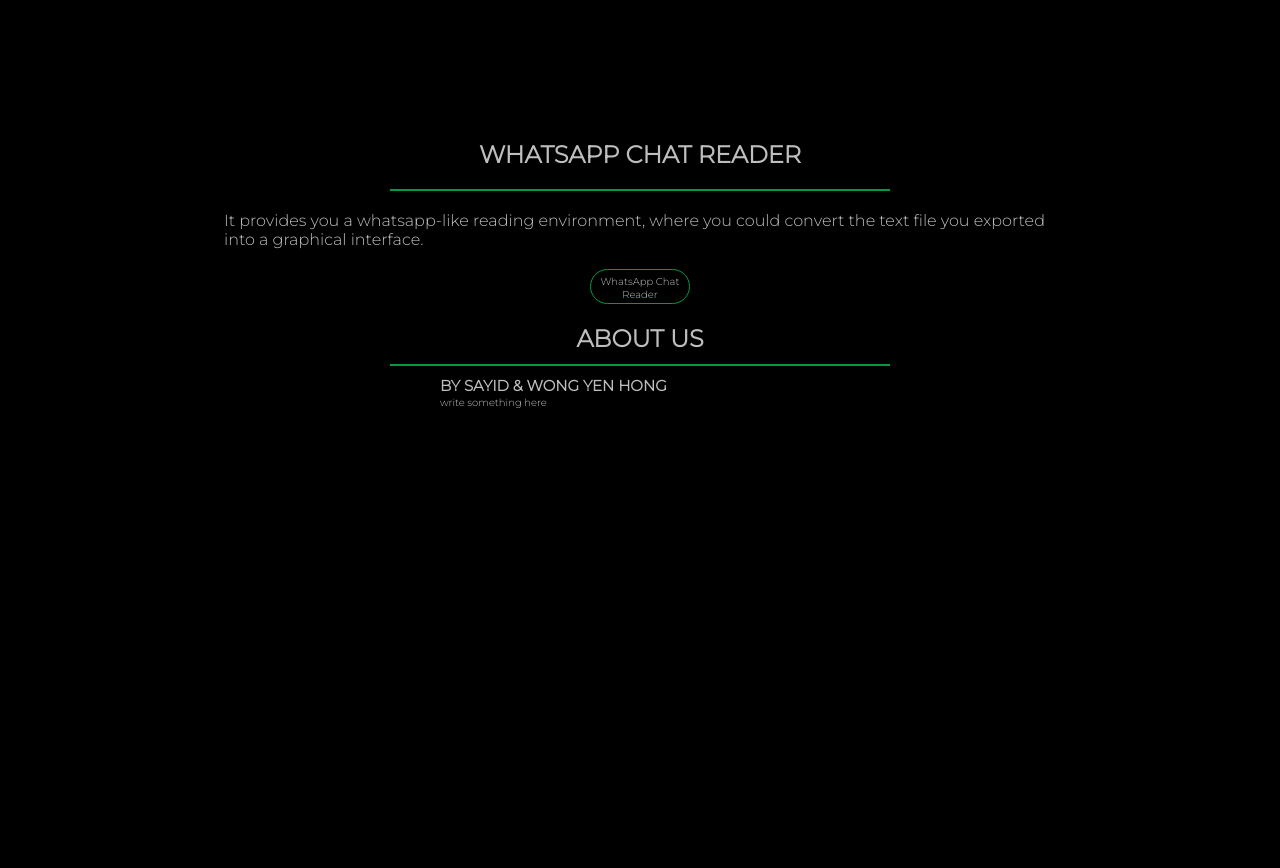
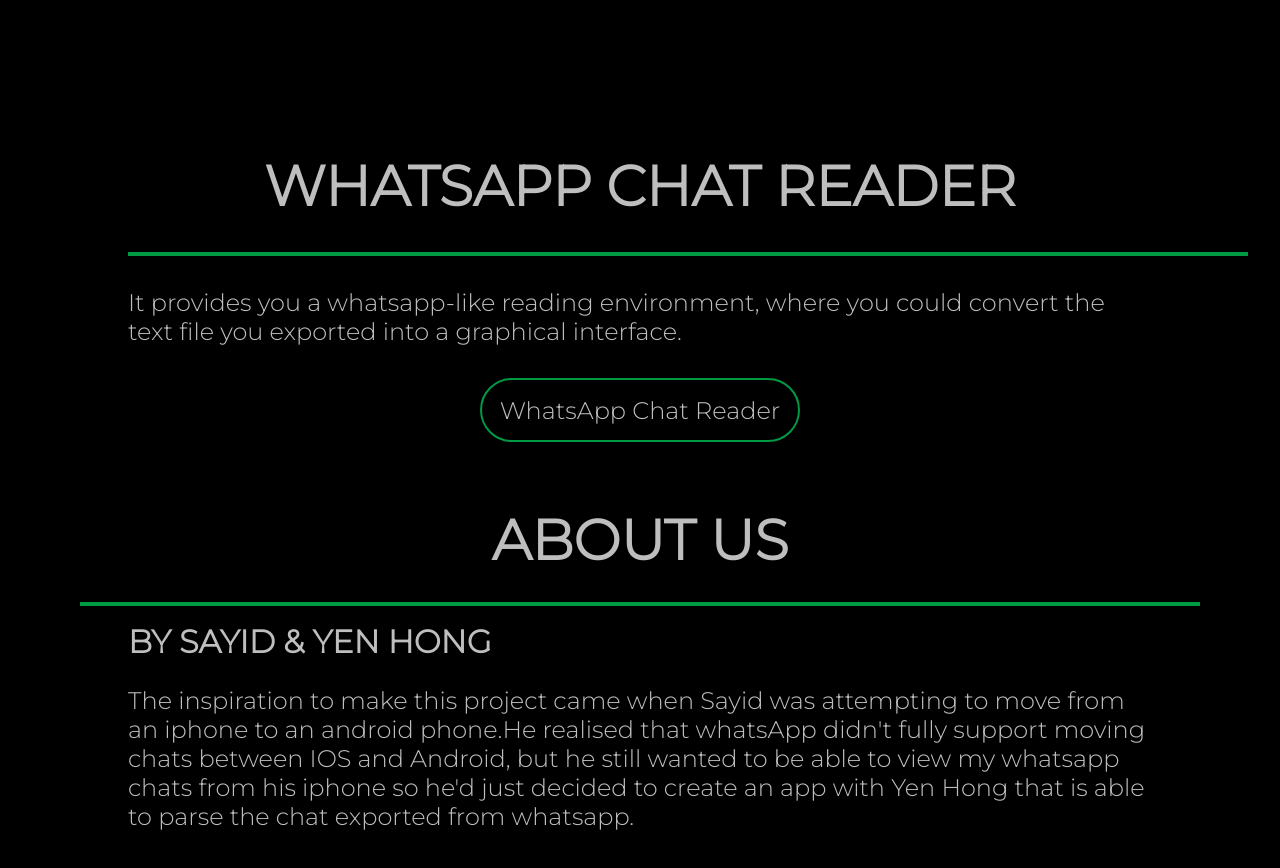
Before and after one commit to goldensquirrel11/whatsapp-chat-reader, a plain HTML site: page index.html in a window 1280 px wide. Shown: the part 680-1548 px from the top of the page. Before the commit the page ends 1109 px from the top, so only its background shows below. Drawn offline with Linux system fonts and the light colour scheme.

Commit message:
Fixed index.html and its css
Sizing problems, and added a few content

```diff
--- a/index.html
+++ b/index.html
@@ -10,21 +10,17 @@
        <div class="main-bg"></div>
        <div class="instructions">
            <h2>WHATSAPP CHAT READER</h2>
-           <div class="hr-line">
                <hr clas="line">
-           </div>
            <p>It provides you a whatsapp-like reading environment, where you could convert the text file you exported into a graphical interface.</p>
     </div>
        <div class="button"><a href="display_chat.html" target="_blank">WhatsApp Chat Reader</a></div>
        <footer>
            <div class="aboutus">
                <h2>ABOUT US</h2>
-           <div class="hr-line">
                <hr clas="line">
-           </div>
            <div class="aboutus-paragraph">
-           <h3>BY SAYID & WONG YEN HONG</h3>
-           <p>write something here</p>
+           <h3>BY SAYID & YEN HONG</h3>
+           <p>The inspiration to make this project came when Sayid was attempting to move from an iphone to an android phone.He realised that whatsApp didn't fully support moving chats between IOS and Android, but he still wanted to be able to view my whatsapp chats from his iphone so he'd just decided to create an app with Yen Hong that is able to parse the chat exported from whatsapp.</p>
            </div>
            </div>
        </footer>
--- a/stylesheets/index.css
+++ b/stylesheets/index.css
@@ -5,14 +5,13 @@
 }
 
 html{
-    font-size: 62.5%;
     font-family: 'Montserrat', sans-serif;
     color: #bebebe;
     background-color: black;
 }
 
 body{
-    padding-bottom: 2rem;
+    padding-bottom: 4rem;
 }
 
 .main-bg {
@@ -31,29 +30,27 @@ div.instructions{
     flex-direction: column;
     gap: 2rem;
     align-items: center;
-    width: 65%;
+    width: 80%;
     margin-right: auto;
     margin-left: auto;
     margin-bottom: 2rem;
 }
 
 .instructions h2{
-    font-size: x-large;
+    font-size: 3.5rem;
     text-align: center;
     color: #bebebe;
 }
-.instructions .questions h3{
-    font-size: 2rem;
-    text-align: center;
-}
 
 hr{
-    width:50rem;
-    border: 1px solid #009A45;
+    width:70rem;
+    border: 2px solid #009A45;
+    margin-left: auto;
+    margin-right: auto;
 }
 
 .instructions p{
-    font-size: medium;
+    font-size: x-large;
 }
 
 .button a{
@@ -67,14 +64,15 @@ hr{
 }
 
 .button a{
+    font-size: x-large;
     text-align: center;
-    width:10rem;
-    height: 3.5rem;
+    width:20rem;
+    height: 4rem;
     display:inline-block;
-    padding:0.5rem;
-    padding-bottom: 0.5rem;
-    border-radius: 3rem;
-    border: solid 1px #009A45;
+    padding:1rem;
+    padding-bottom: 1rem;
+    border-radius: 6rem;
+    border: solid 2px #009A45;
     opacity: 1;
     transition: 0.3s;
 }
@@ -94,17 +92,18 @@ footer{
 
 
 .aboutus{
-    margin-top: 2rem;
+    margin-top: 4rem;
 }
 
 .aboutus h2{
-    font-size: x-large;
+    font-size: 3.5rem;
     text-align: center;
-    height: 4rem;
+    height: 6rem;
 }
 
 .aboutus h3{
     margin-top: 1rem;
+    font-size: x-large;
 }
 
 .aboutus-paragraph{
@@ -114,10 +113,10 @@ footer{
 }
 
 .aboutus-paragraph h3{
-    font-size: 1.5rem;
-    height:2rem;
+    font-size: 2rem;
+    height:4rem;
 }
 
 .aboutus-paragraph p{
-    font-size: 1rem;
+    font-size: x-large;
 }
```
Also changed, not shown: display_chat.html (added, +36 -0 lines).
